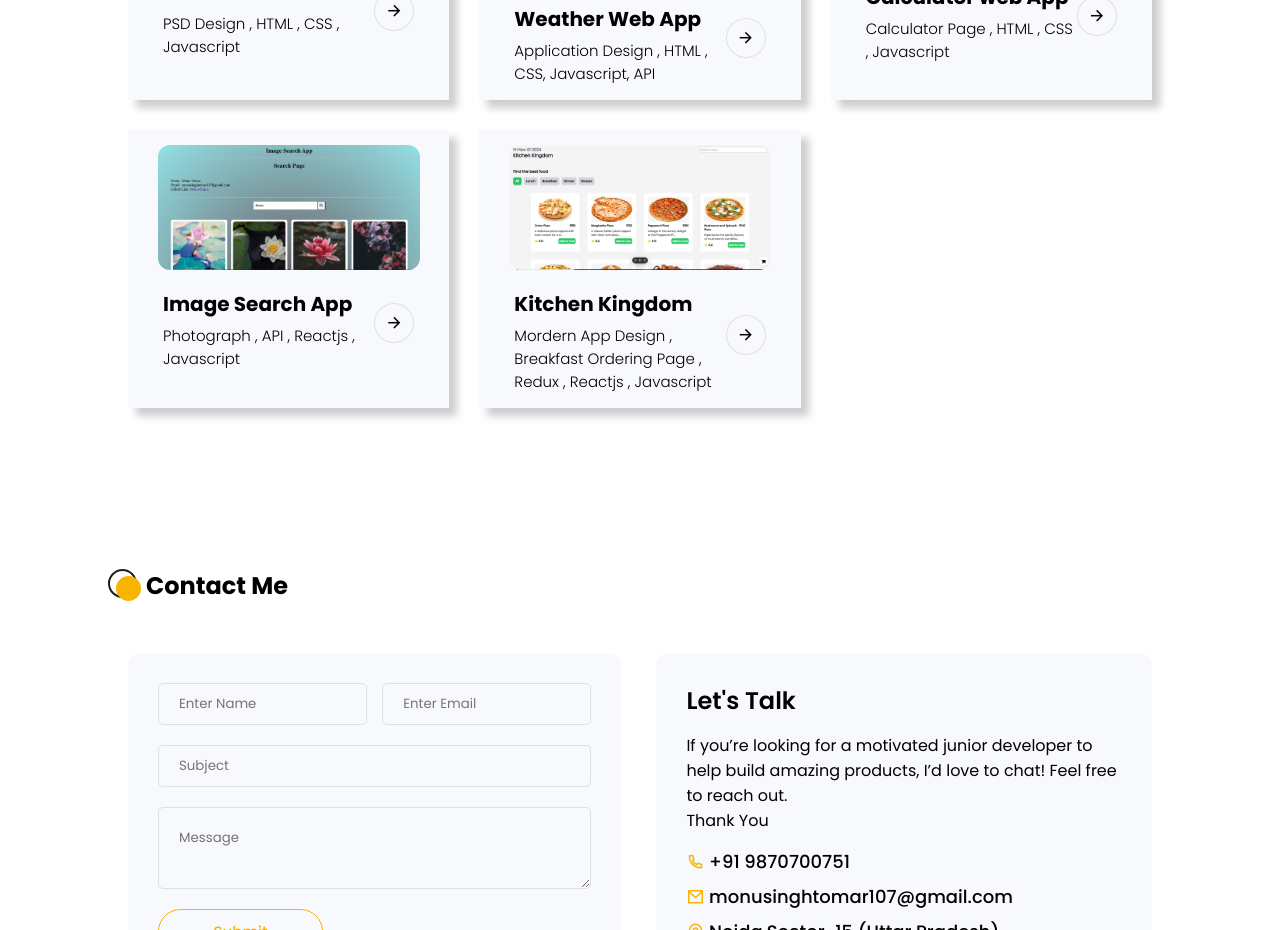
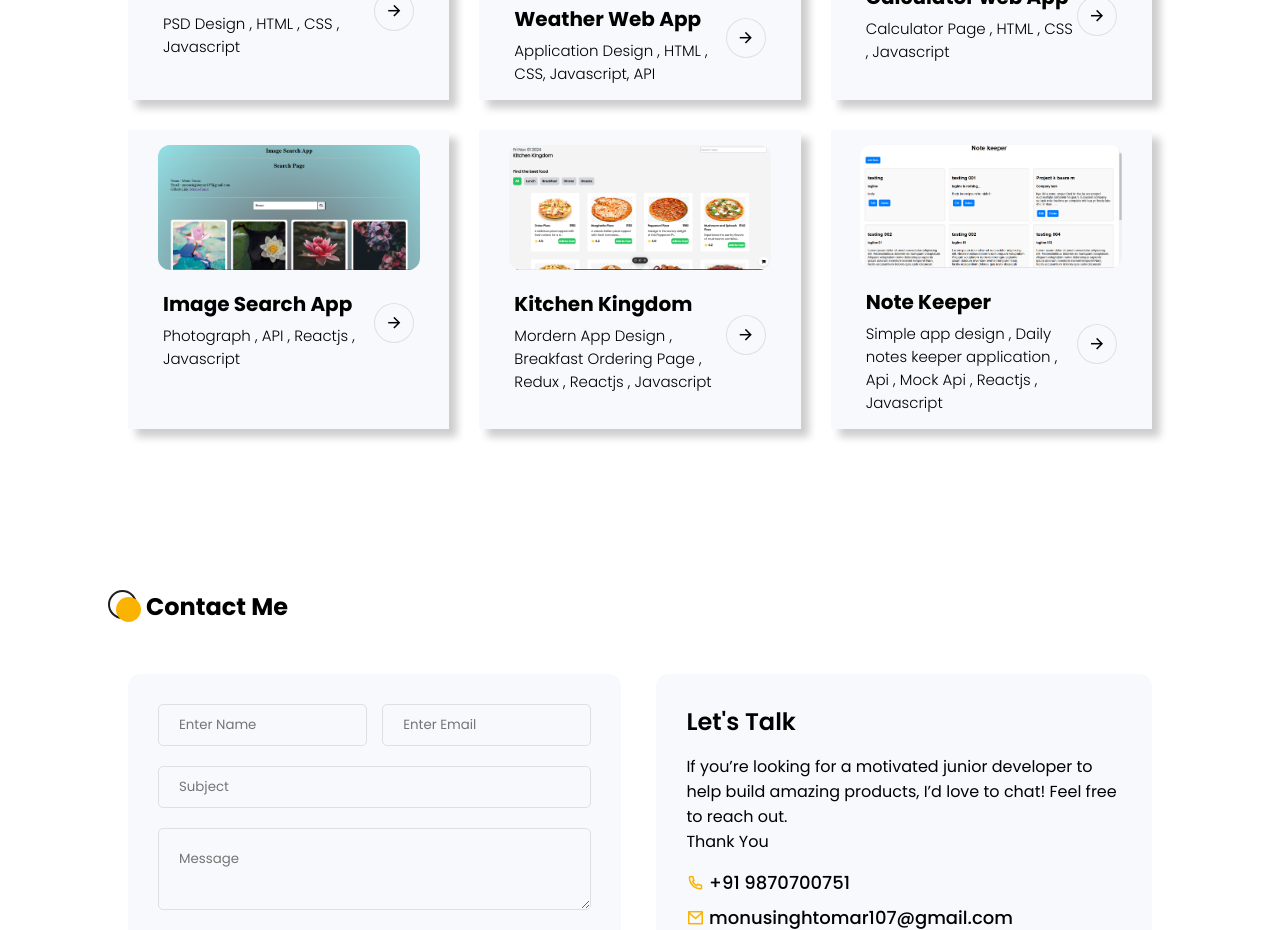
Before and after one commit to Monu-Tomar/Portfolio, a React (Vite) app: page / in a window 1280 px wide. Shown: the part 1740-2670 px from the top of the page. Built offline with nearby package versions, Linux system fonts and the light colour scheme.

Commit message:
Add new project in My Project section

```diff
--- a/src/Components/Projects/Project.jsx
+++ b/src/Components/Projects/Project.jsx
@@ -4,6 +4,7 @@ import projectimg2 from './../../Assets/project2.png';
 import projectimg3 from './../../Assets/project3.png';
 import projectimg4 from './../../Assets/project4.png';
 import projectimg5 from './../../Assets/project5.png';
+import projectimg6 from './../../Assets/note-keeper.png';
 
 const Project=()=>{
     return(
@@ -67,6 +68,17 @@ const Project=()=>{
                         <a href="https://kitchen-kingdom.vercel.app/" target='blank'><i className='ri-arrow-right-line'></i></a>
                     </div>
                 </div>
+                <div className={projectCSS.project_card}>
+                    <a href="https://kitchen-kingdom.vercel.app/" target='blank'>
+                        <div className={projectCSS.projectImg}>
+                            <img src={projectimg6} alt="Project_img" loading='lazy' />
+                        </div>
+                    </a>
+                    <div className={projectCSS.project_content}>
+                        <h4>Note Keeper<span>Simple app design , Daily notes keeper application , Api , Mock Api , Reactjs , Javascript </span></h4>
+                        <a href="https://kitchen-kingdom.vercel.app/" target='blank'><i className='ri-arrow-right-line'></i></a>
+                    </div>
+                </div>
             </div>
         </div>
     );
```
Also changed, not shown: src/Assets/note-keeper.png (added).
